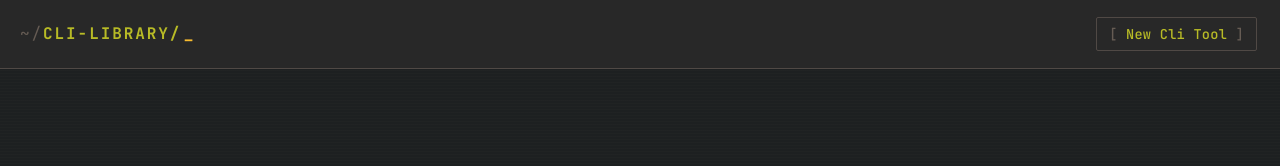
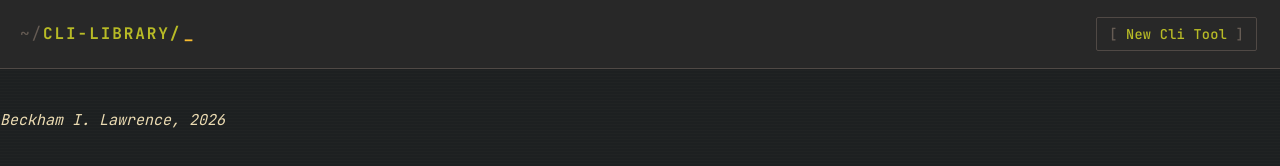
Before and after one commit to blaaw/cli-library, a plain HTML site: page index.html in a window 1280 px wide. Drawn offline with Linux system fonts and the light colour scheme.

Commit message:
My Name added in html

```diff
--- a/index.html
+++ b/index.html
@@ -38,6 +38,7 @@
             <button class="change-installed">Change Installed Status</button>
         </article>-->
    </main>
+    <i>Beckham I. Lawrence, 2026</i>
     <script src="app.js"></script>
 </body>
 </html>
```
